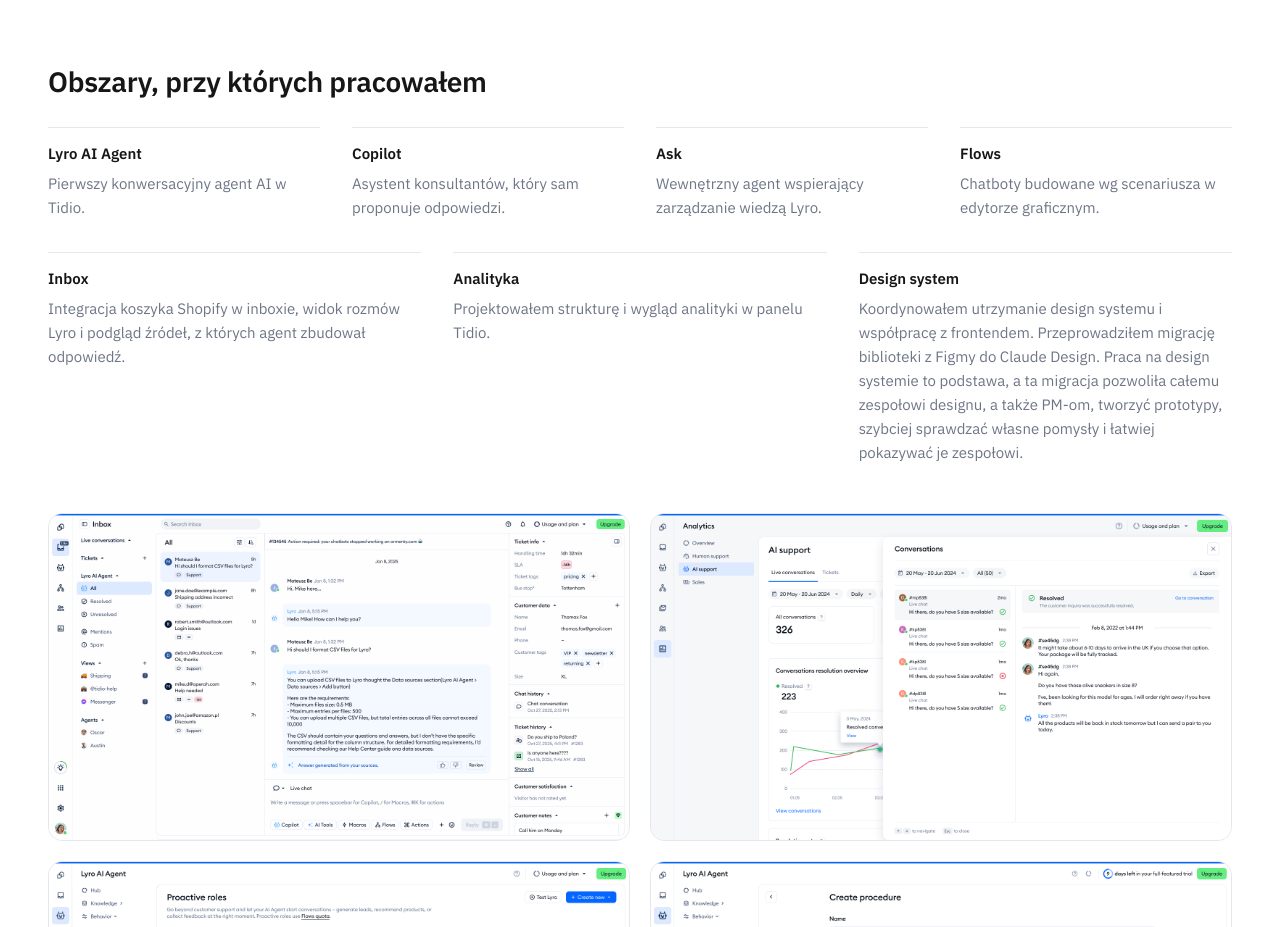
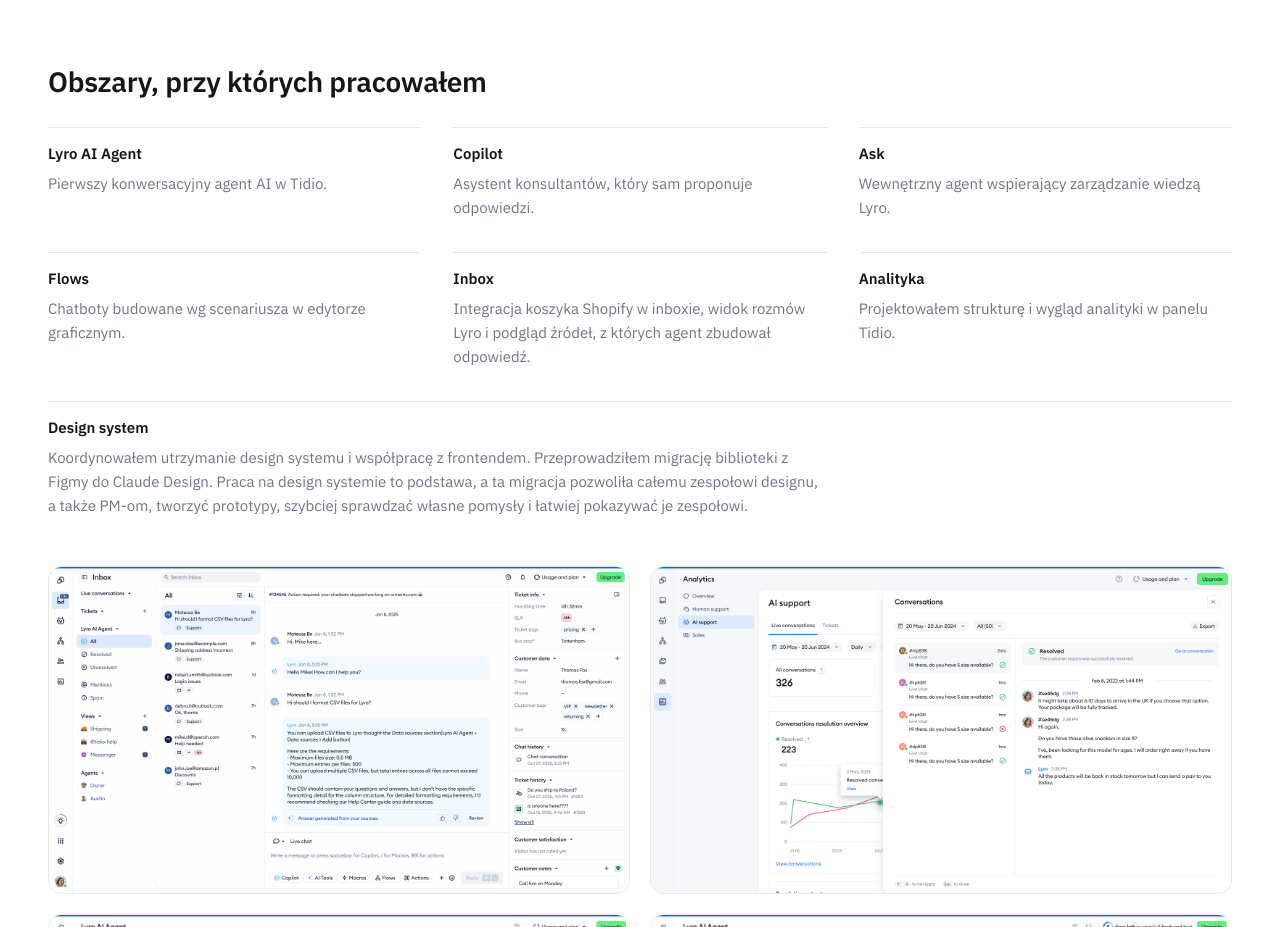
Before and after one commit to dgrochowicki/dgrochowicki.github.io, an Astro site: page /portfolio in a window 1280 px wide. Shown: the part 1900-2827 px from the top of the page. Built offline with nearby package versions, Linux system fonts and the light colour scheme; Astro itself is replaced by a stand-in of ours.

Commit message:
Portfolio: product areas 3 + 3 + design system full width
Co-Authored-By: Claude Opus 5.5 <noreply@anthropic.com>

```diff
--- a/src/views/Portfolio.astro
+++ b/src/views/Portfolio.astro
@@ -36,11 +36,8 @@ const cats = (Object.keys(categories) as Category[]).filter((c) => earlier.some(
       <div class="grid2">{cases.map((c, idx) => <CaseCard item={c} lang={lang} index={idx} />)}</div>
 
       <h2 class="sub">{lang === 'pl' ? 'Obszary, przy których pracowałem' : 'Product areas I worked on'}</h2>
-      <ul class="areas four">
-        {ti.areas.slice(0, 4).map((a) => <li><strong>{a.name}</strong><span class="muted">{a.text}</span></li>)}
-      </ul>
-      <ul class="areas three">
-        {ti.areas.slice(4).map((a) => <li><strong>{a.name}</strong><span class="muted">{a.text}</span></li>)}
+      <ul class="areas">
+        {ti.areas.map((a) => <li><strong>{a.name}</strong><span class="muted">{a.text}</span></li>)}
       </ul>
       <div class="gallery">
         {['tidio/overview-1', 'tidio/overview-3', 'tidio/areas-2', 'tidio/lyro-2', 'tidio/lyro-3', 'tidio/areas-3'].map((s) => (
@@ -118,13 +115,14 @@ const cats = (Object.keys(categories) as Category[]).filter((c) => earlier.some(
   @media (max-width: 860px) { .grid2, .grid3 { grid-template-columns: 1fr; } }
   @media (min-width: 861px) and (max-width: 1080px) { .grid3 { grid-template-columns: 1fr 1fr; } }
 
-  .areas { list-style: none; display: grid; gap: 24px 32px; margin-bottom: 32px; }
-  .areas.four { grid-template-columns: repeat(4, 1fr); }
-  .areas.three { grid-template-columns: repeat(3, 1fr); margin-bottom: 48px; }
+  .areas { list-style: none; display: grid; grid-template-columns: repeat(3, 1fr); gap: 32px; margin-bottom: 48px; }
   .areas li { display: flex; flex-direction: column; gap: 6px; border-top: 1px solid var(--line); padding-top: 14px; font-size: 15px; }
+  /* Ostatni obszar (Design system) na całą szerokość */
+  .areas li:last-child { grid-column: 1 / -1; }
+  .areas li:last-child span { max-width: 52em; }
   .areas strong { font-weight: 600; }
-  @media (max-width: 860px) { .areas.four { grid-template-columns: repeat(2, 1fr); } .areas.three { grid-template-columns: 1fr; } }
-  @media (max-width: 520px) { .areas.four { grid-template-columns: 1fr; } }
+  @media (max-width: 860px) { .areas { grid-template-columns: 1fr 1fr; } }
+  @media (max-width: 520px) { .areas { grid-template-columns: 1fr; } }
   .gallery { display: grid; grid-template-columns: 1fr 1fr; gap: 20px; }
   @media (max-width: 860px) { .gallery { grid-template-columns: 1fr; } }
 
```
